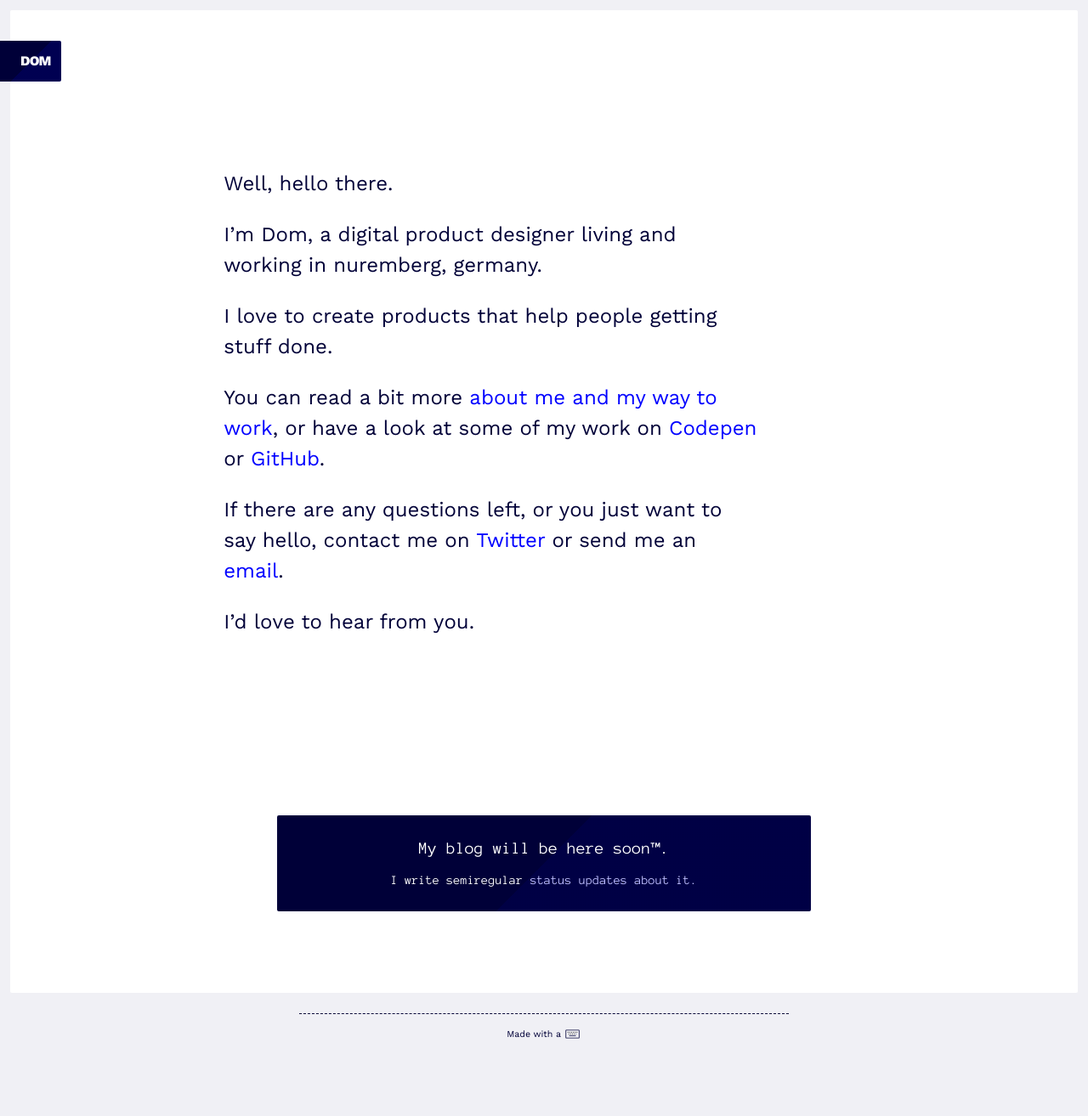
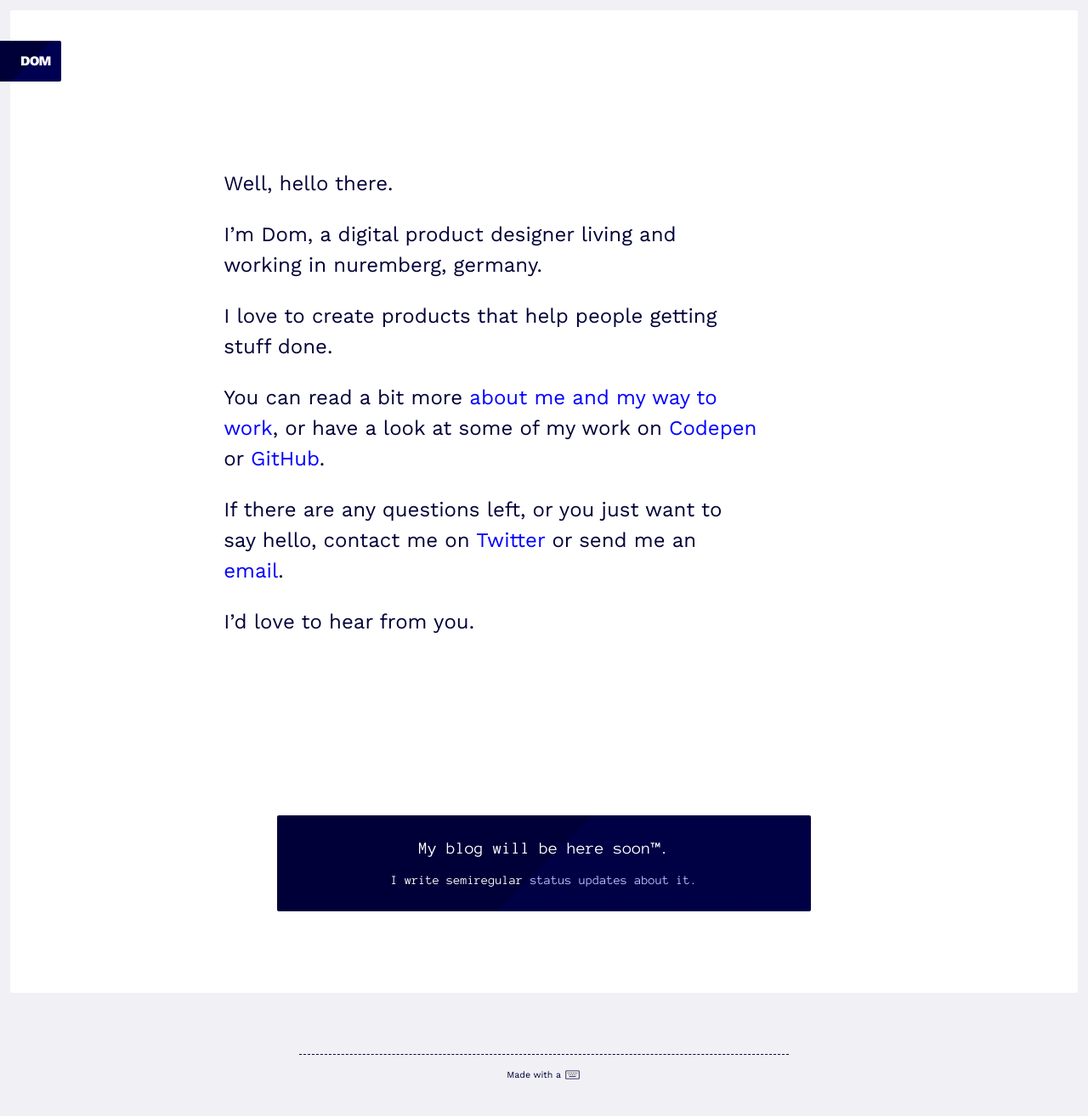
Before and after one commit to DomSt/profileSite, a Jekyll site: the page built from index.html, in a window 1280 px wide. Shown: the whole page at 85% size. Built offline with Jekyll 4.4.1, drawn with Linux system fonts in a browser that asks for light colours; before the commit the page ends 1242 px from its top, so only the background shows below that.

Commit message:
Responsive styles for footer
Added breakpoint styles (mostly margins) for footer element

```diff
--- a/_sass/module/footer.scss
+++ b/_sass/module/footer.scss
@@ -8,3 +8,21 @@
 	text-align: center;
 	line-height: 3rem;
 }
+
+
+//------------------------------------------------------------------------------
+// MEDIA QUERIES
+
+@include respond-to(medium) {
+	.pageFooter {
+		margin-top: 3rem;
+		margin-bottom: 1.5rem;
+	}
+}
+
+@include respond-to(large) {
+	.pageFooter {
+		margin-top: 4.5rem;
+		margin-bottom: 1.5rem;
+	}
+}
```
